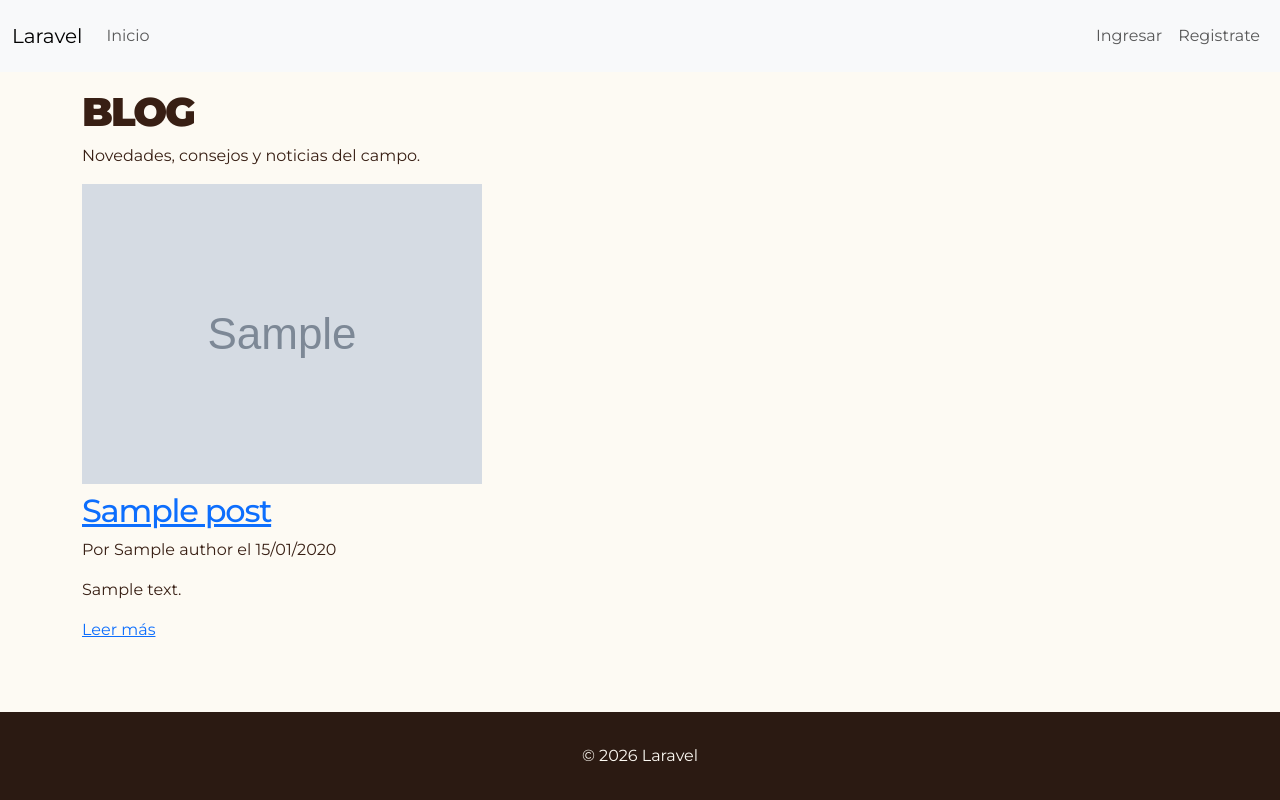
After one commit to agusmirand9/TP2-Cabalgatas, a Laravel app: template miranda_agustina/resources/views/blog/index.blade.php in a window 1280 px wide. The commit adds this page. Run offline with Laravel 12, Linux system fonts and the light colour scheme; the template is opened without the code that fills it: most values are stand-ins (such as "Sample title", 1, 10 or a date in 2020); grey boxes marked "Sample" are stand-in pictures.

Commit message:
Agrego vista del listado del blog

```diff
--- a/miranda_agustina/app/Http/Controllers/BlogController.php
+++ b/miranda_agustina/app/Http/Controllers/BlogController.php
@@ -2,6 +2,7 @@
 
 namespace App\Http\Controllers;
 
+use App\Models\Post;
 use Illuminate\Http\Request;
 
 /**
--- a/miranda_agustina/app/Models/Post.php
+++ b/miranda_agustina/app/Models/Post.php
@@ -46,7 +46,7 @@ class Post extends Model
 
     public function scopePublished(Builder $query) : void
     {
-        $query->where('published_at', '<=', today())
+        $query->where('published_at', '<=', today());
     }
 
 
--- a/miranda_agustina/app/Providers/AppServiceProvider.php
+++ b/miranda_agustina/app/Providers/AppServiceProvider.php
@@ -3,6 +3,7 @@
 namespace App\Providers;
 
 use Illuminate\Support\ServiceProvider;
+use Illuminate\Pagination\Paginator;
 
 class AppServiceProvider extends ServiceProvider
 {
@@ -19,6 +20,7 @@ class AppServiceProvider extends ServiceProvider
      */
     public function boot(): void
     {
-        //
+        //links con clases de Bootstrap
+        Paginator::useBootstrapFive();
     }
 }
--- /dev/null
+++ b/miranda_agustina/resources/views/blog/index.blade.php
@@ -0,0 +1,41 @@
+<x-layouts.main>
+    <x-slot:title>Blog</x-slot:title>
+
+    <h1>Blog</h1>
+    <p>Novedades, consejos y noticias del campo.</p>
+
+    @if($posts->isEmpty())
+        <p>Todavía no hay novedades publicadas.</p>
+    @else
+        <ul class="list-unstyled">
+            @foreach($posts as $post)
+                <li class="mb-4">
+                    <article>
+                        @if($post->cover)
+                            <img
+                                src="{{ asset('storage/' . $post->cover) }}"
+                                alt="{{ $post->cover_description }}"
+                                class="img-fluid mb-2"
+                            >
+                        @endif
+
+                        <h2>
+                            <a href="{{ route('blog.show', ['slug' => $post->slug]) }}">{{ $post->title }}</a>
+                        </h2>
+                        <p>
+                            Por {{ $post->author->name }} el
+                            <time datetime="{{ $post->published_at->toDateString() }}">{{ $post->published_at->format('d/m/Y') }}</time>
+                        </p>
+                        <p>{{ $post->excerpt }}</p>
+                        <a href="{{ route('blog.show', ['slug' => $post->slug]) }}">
+                            Leer más<span class="visually-hidden"> sobre {{ $post->title }}</span>
+                        </a>
+                    </article>
+                </li>
+            @endforeach
+        </ul>
+
+        {{ $posts->links() }}
+    @endif
+
+</x-layouts.main>
--- a/miranda_agustina/resources/views/components/layouts/main.blade.php
+++ b/miranda_agustina/resources/views/components/layouts/main.blade.php
@@ -62,7 +62,7 @@
             </nav>
         </header>
 
-        <main class="container py-5" id="main-content">
+        <main class="container py-3" id="main-content">
             @if(session()->has('feedback.message'))
                 <div class="alert alert-success" role="status">{{ session('feedback.message') }}</div>
             @endif
```
